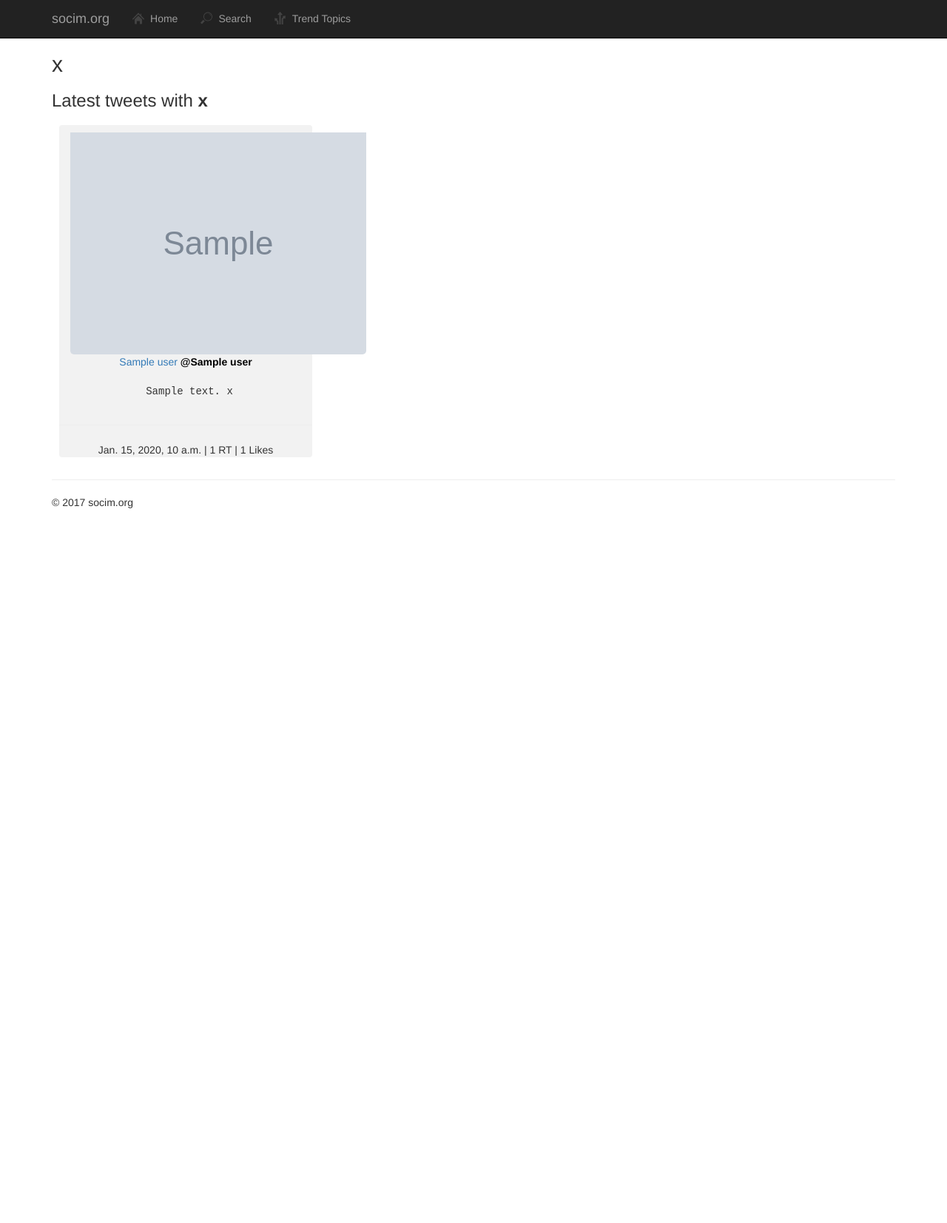
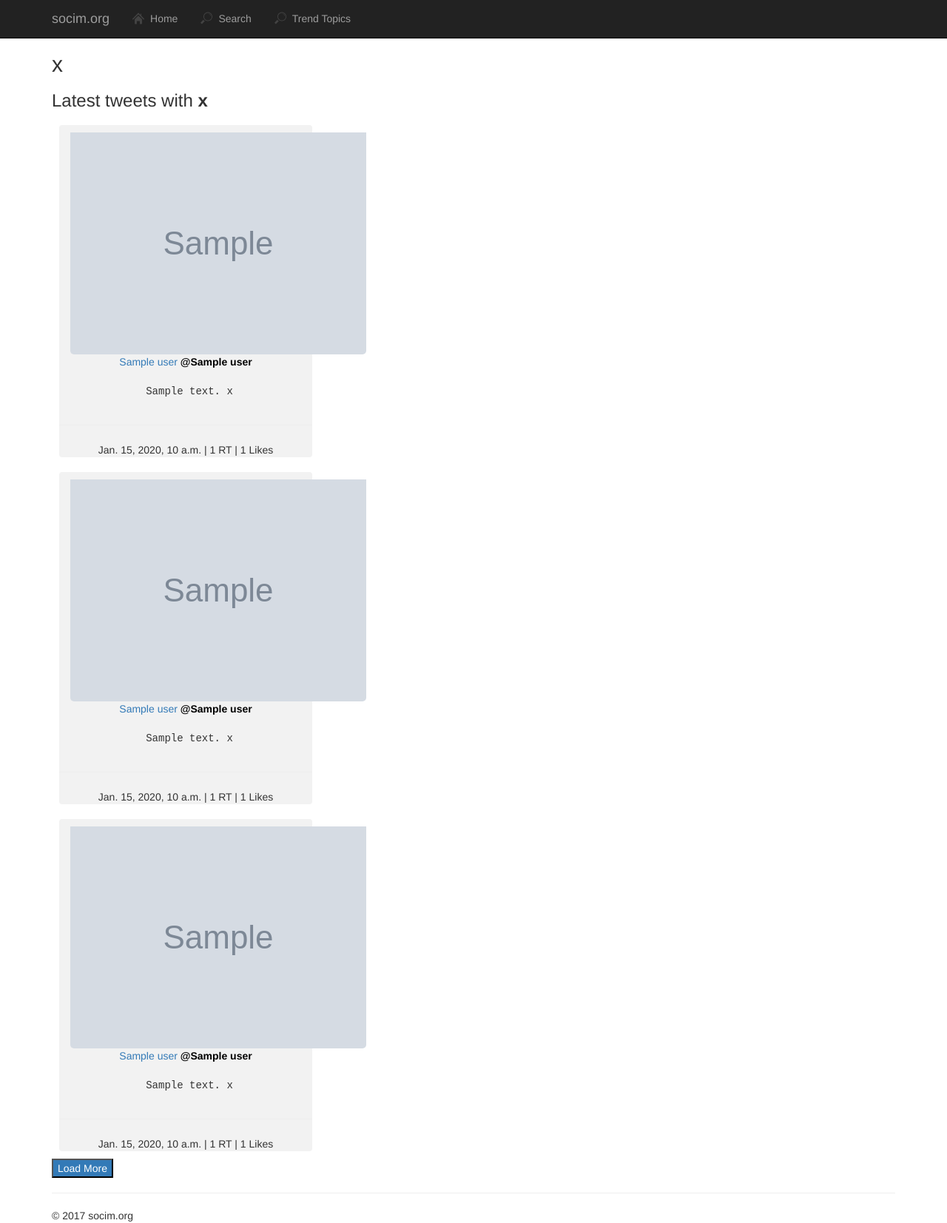
Before and after one commit to 404-brain/Django-TwitterTrends, a Django app: template templates/trends/hashtag/no-hash.html in a window 1280 px wide. Shown: the whole page at 74% size. Before the commit the page ends 687 px from the top, so only its background shows below. Run offline with Django 3.2, Linux system fonts and the light colour scheme; the template is opened without the code that fills it: most values are stand-ins (such as "Sample title", 1, 10 or a date in 2020); grey boxes marked "Sample" are stand-in pictures; some libraries are stand-ins or nearby versions.

Commit message:
load more content w/ btn click

```diff
--- a/templates/trends/hashtag/no-hash.html
+++ b/templates/trends/hashtag/no-hash.html
@@ -18,7 +18,7 @@
           <ul class="nav navbar-nav">
             <li><a href="/"><img src="{% static 'trends/img/house.svg' %}">Home</a></li>
             <li><a href="/search"><img src="{% static 'trends/img/magnifier.svg' %}">Search</a></li>
-            <li><a href="/tt"><img src="{% static 'trends/img/arrow3.svg' %}">Trend Topics</a></li>
+            <li><a href="/tt"><img src="{% static 'trends/img/magnifier.svg' %}">Trend Topics</a></li>
           </ul>
         </div><!--/.nav-collapse -->
       </div>
@@ -33,7 +33,7 @@
 <div class="container">
     <h2>{{hash}}</h2>
     <h3>Latest tweets with <b>{{hash}}</b></h3>
-    {% for tweets in tweets_about %}
+    {% for tweets in tweets_about|slice:":30" %}
     <div id="tweets-about-box">
         <a href="{% url 'users' user_name=tweets.user.screen_name %}" class="user-profile">
             <img id="user-img" src="{{tweets.user.profile_image_url}}">
@@ -55,6 +55,61 @@
         </div>
     </div>
     {% endfor %}
+
+    <!-- Hide tweets  -->
+    <div id="hide-div">
+        {% for tweets in tweets_about|slice:"30:60" %}
+        <div id="tweets-about-box">
+            <a href="{% url 'users' user_name=tweets.user.screen_name %}" class="user-profile">
+                <img id="user-img" src="{{tweets.user.profile_image_url}}">
+                {{tweets.user.name}}
+                <span style="color:black;"><b>@{{tweets.user.screen_name}}</b></span>
+            </a>
+            {% if tweets.user.verified %}
+            <img id="verified-badge" style="width:20px;" src="static/scrape/img/verified.png">
+            {% endif %}
+            <div id="text-area">
+                {{tweets.text}}
+                {{tweets.hashtags}}
+            </div>
+            <hr>
+            <div id="tweets-about-footer">
+                {{tweets.created_at}} |
+                {{tweets.retweet_count}} RT |
+                {{tweets.favorite_count}} Likes
+            </div>
+        </div>
+        {% endfor %}
+    </div>
+    <!--  -->
+
+    <!-- Hide tweets 2 -->
+    <div id="hide-div2">
+        {% for tweets in tweets_about|slice:"60:90" %}
+        <div id="tweets-about-box">
+            <a href="{% url 'users' user_name=tweets.user.screen_name %}" class="user-profile">
+                <img id="user-img" src="{{tweets.user.profile_image_url}}">
+                {{tweets.user.name}}
+                <span style="color:black;"><b>@{{tweets.user.screen_name}}</b></span>
+            </a>
+            {% if tweets.user.verified %}
+            <img id="verified-badge" style="width:20px;" src="static/scrape/img/verified.png">
+            {% endif %}
+            <div id="text-area">
+                {{tweets.text}}
+                {{tweets.hashtags}}
+            </div>
+            <hr>
+            <div id="tweets-about-footer">
+                {{tweets.created_at}} |
+                {{tweets.retweet_count}} RT |
+                {{tweets.favorite_count}} Likes
+            </div>
+        </div>
+        {% endfor %}
+    </div>
+    <!--  -->
+    <button class="bg-primary" id="load-btn">Load More</button>
 {% endblock %}
 </div>
 <!--                ----------             -->
```
